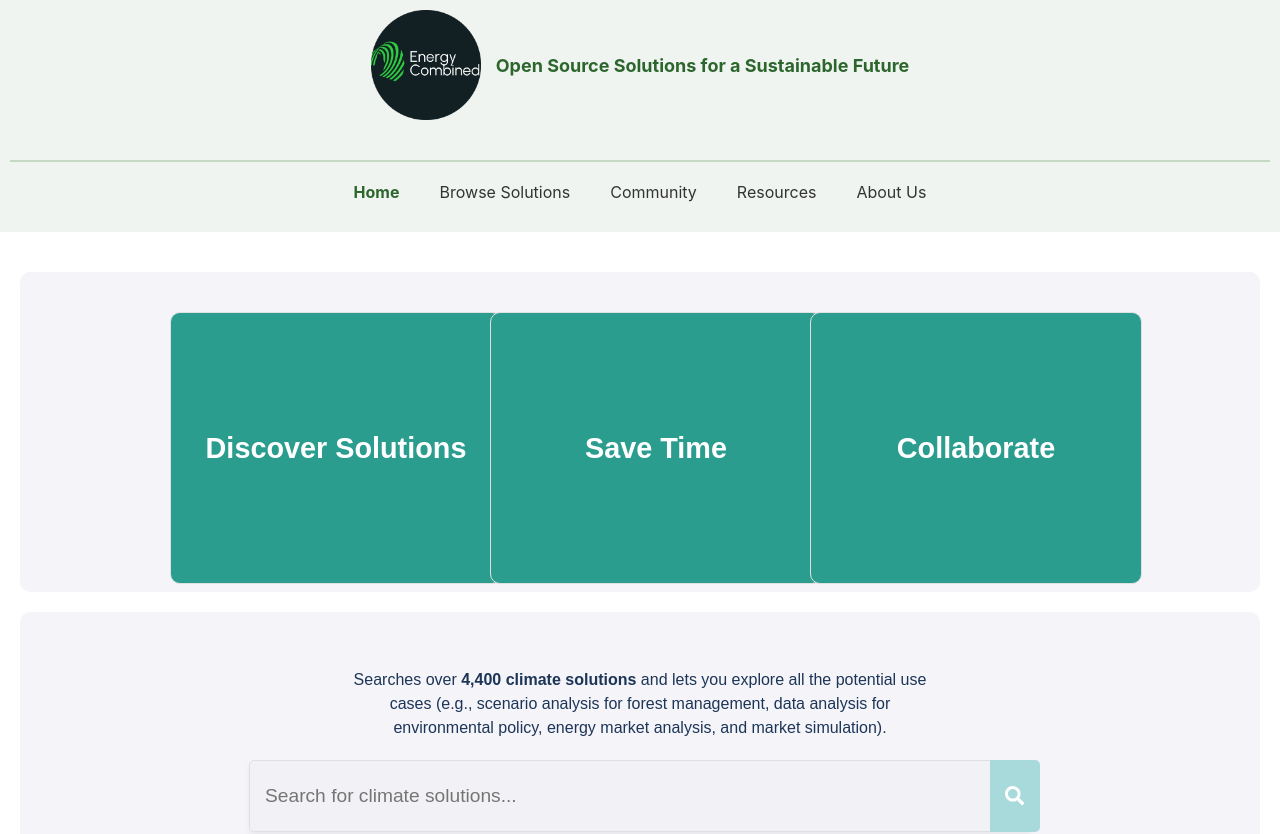
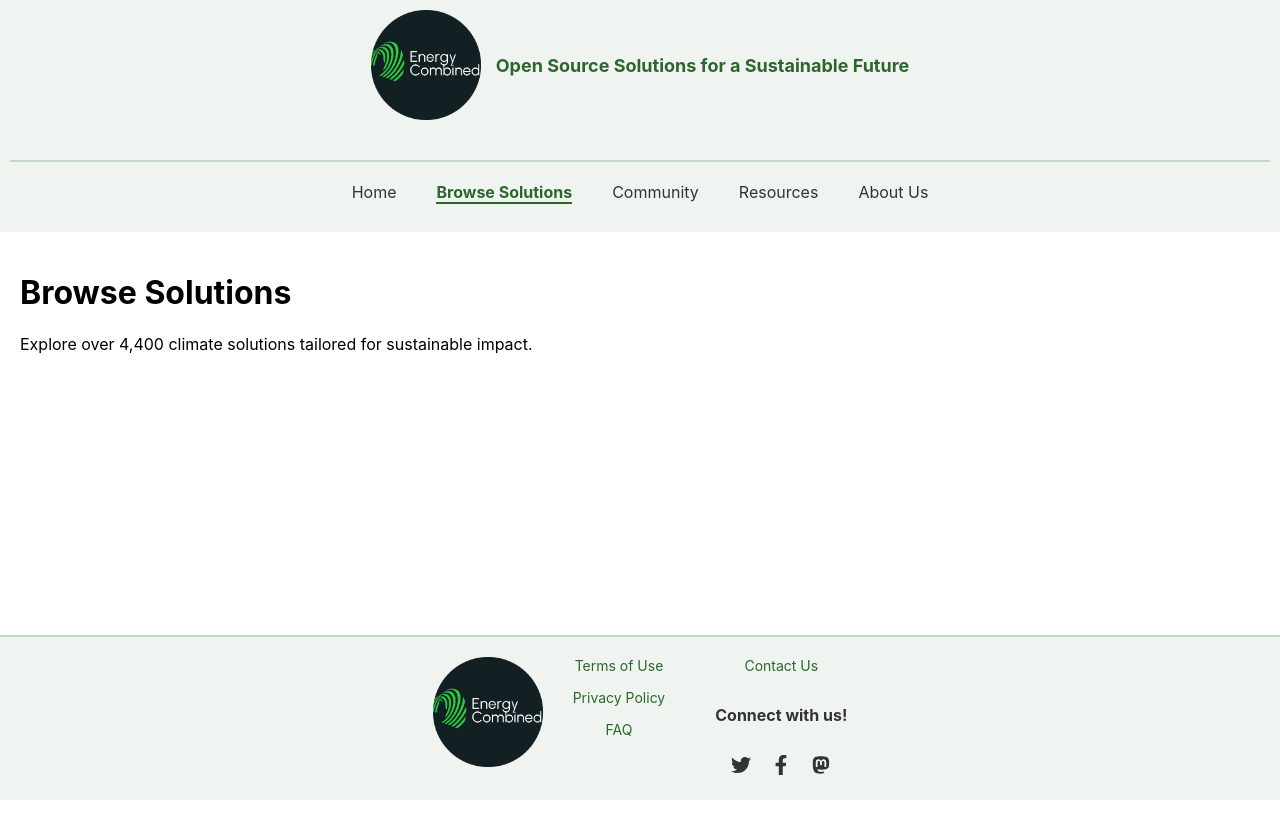
Before and after one commit to energycombined/OSSfinder, a React (Create React App) app in the folder front-end/: page /browse-solutions in a window 1280 px wide. Shown: the top 834 px of the page. After the commit the page ends 800 px from the top, so only its background shows below. Built offline with nearby package versions, Linux system fonts and the light colour scheme; no server answers.

Commit message:
Navigation working

```diff
--- a/front-end/package.json
+++ b/front-end/package.json
@@ -7,6 +7,7 @@
     "react": "^19.0.0",
     "react-dom": "^19.0.0",
     "react-icons": "^5.4.0",
+    "react-router-dom": "^7.0.2",
     "react-scripts": "5.0.1",
     "web-vitals": "^4.2.4"
   },
--- a/front-end/src/App.js
+++ b/front-end/src/App.js
@@ -1,4 +1,5 @@
 import React from 'react';
+import { BrowserRouter as Router, Routes, Route } from 'react-router-dom';
 import Header from './components/Header';
 import Footer from './components/Footer';
 import Boxes from './components/Boxes';
@@ -7,23 +8,43 @@ import LandscapeView from './components/LandscapeView';
 import SuccessStories from './components/SuccessStories';
 import SubmitSolution from './components/SubmitSolution';
 import ScrollToTopButton from './components/ScrollToTopButton';
+import BrowseSolutions from './components/BrowseSolutions'; // New page
+import Community from './components/Community'; // New page
+import Resources from './components/Resources'; // New page
+import AboutUs from './components/AboutUs'; // New page
 import './styles/App.css';
 
 function App() {
   return (
+    <Router>
       <div className="app-container">
         <Header />
         <main className="main-content">
-        {/* Other components or page content */}
+          <Routes>
+            {/* Home Page */}
+            <Route
+              path="/"
+              element={
+                <>
                   <Boxes />
                   <SearchSolutions />
                   <LandscapeView />
                   <SuccessStories />
                   <SubmitSolution />
                   <ScrollToTopButton />
+                </>
+              }
+            />
+            {/* Other Pages */}
+            <Route path="/browse-solutions" element={<BrowseSolutions />} />
+            <Route path="/community" element={<Community />} />
+            <Route path="/resources" element={<Resources />} />
+            <Route path="/about-us" element={<AboutUs />} />
+          </Routes>
         </main>
         <Footer />
       </div>
+    </Router>
   );
 }
 
--- /dev/null
+++ b/front-end/src/components/AboutUs.js
@@ -0,0 +1,12 @@
+import React from 'react';
+
+const AboutUs = () => {
+  return (
+    <main>
+      <h1>About Us</h1>
+      <p>Learn more about our mission and vision for a sustainable future.</p>
+    </main>
+  );
+};
+
+export default AboutUs;
--- a/front-end/src/components/Boxes.js
+++ b/front-end/src/components/Boxes.js
@@ -1,4 +1,5 @@
 import React from 'react';
+import { Link } from 'react-router-dom'; // Import Link for navigation
 import '../styles/boxes.css';
 
 const Boxes = () => {
@@ -6,17 +7,20 @@ const Boxes = () => {
     {
       title: 'Discover Solutions',
       description: 'Empower your choices with tailored tools designed to meet your goals.',
-      button: 'Learn More', // Placeholder button title
+      button: 'Learn More',
+      link: '/browse-solutions', // Navigate to Browse Solutions page
     },
     {
       title: 'Save Time',
       description: 'Simplified search through a vast repository of cutting-edge tools and insights.',
-      button: 'Explore Now', // Placeholder button title
+      button: 'Explore Now',
+      link: '/#search-section', // Navigate to Search section on Home page
     },
     {
       title: 'Collaborate',
       description: 'Connect with like-minded innovators and grow together in a thriving community.',
-      button: 'Join Us', // Placeholder button title
+      button: 'Join Us',
+      link: '/about-us', // Navigate to About Us page
     },
   ];
 
@@ -32,7 +36,17 @@ const Boxes = () => {
             {/* Back Side */}
             <div className="box-back">
               <p>{box.description}</p>
-              <button>{box.button}</button>
+              {box.link.startsWith('/#') ? (
+                // Use anchor link for in-page navigation
+                <a href={box.link} className="box-button">
+                  {box.button}
+                </a>
+              ) : (
+                // Use Link for navigation to other pages
+                <Link to={box.link} className="box-button">
+                  {box.button}
+                </Link>
+              )}
             </div>
           </div>
         </div>
--- /dev/null
+++ b/front-end/src/components/BrowseSolutions.js
@@ -0,0 +1,14 @@
+import React from 'react';
+
+const BrowseSolutions = () => {
+  return (
+    <>
+      <main>
+        <h1>Browse Solutions</h1>
+        <p>Explore over 4,400 climate solutions tailored for sustainable impact.</p>
+      </main>
+    </>
+  );
+};
+
+export default BrowseSolutions;
--- /dev/null
+++ b/front-end/src/components/Community.js
@@ -0,0 +1,14 @@
+import React from 'react';
+
+const Community = () => {
+  return (
+    <>
+      <main>
+        <h1>Community</h1>
+        <p>Join a thriving community of innovators and collaborators.</p>
+      </main>
+    </>
+  );
+};
+
+export default Community;
--- a/front-end/src/components/Header.js
+++ b/front-end/src/components/Header.js
@@ -1,4 +1,5 @@
 import React from 'react';
+import { NavLink } from 'react-router-dom';
 import '../styles/header.css';
 import logo from '../assets/energy-combined-logo.png';
 
@@ -11,11 +12,46 @@ const Header = () => {
       </div>
       <nav className="navbar">
         <ul className="nav-links">
-          <li className="nav-item active">Home</li>
-          <li className="nav-item">Browse Solutions</li>
-          <li className="nav-item">Community</li>
-          <li className="nav-item">Resources</li>
-          <li className="nav-item">About Us</li>
+          <li>
+            <NavLink
+              to="/"
+              className={({ isActive }) => (isActive ? 'nav-item active' : 'nav-item')}
+            >
+              Home
+            </NavLink>
+          </li>
+          <li>
+            <NavLink
+              to="/browse-solutions"
+              className={({ isActive }) => (isActive ? 'nav-item active' : 'nav-item')}
+            >
+              Browse Solutions
+            </NavLink>
+          </li>
+          <li>
+            <NavLink
+              to="/community"
+              className={({ isActive }) => (isActive ? 'nav-item active' : 'nav-item')}
+            >
+              Community
+            </NavLink>
+          </li>
+          <li>
+            <NavLink
+              to="/resources"
+              className={({ isActive }) => (isActive ? 'nav-item active' : 'nav-item')}
+            >
+              Resources
+            </NavLink>
+          </li>
+          <li>
+            <NavLink
+              to="/about-us"
+              className={({ isActive }) => (isActive ? 'nav-item active' : 'nav-item')}
+            >
+              About Us
+            </NavLink>
+          </li>
         </ul>
       </nav>
     </div>
--- /dev/null
+++ b/front-end/src/components/Resources.js
@@ -0,0 +1,14 @@
+import React from 'react';
+
+const Resources = () => {
+  return (
+    <>
+      <main>
+        <h1>Resources</h1>
+        <p>Access valuable resources to support your sustainable initiatives.</p>
+      </main>
+    </>
+  );
+};
+
+export default Resources;
--- a/front-end/src/components/SearchSolutions.js
+++ b/front-end/src/components/SearchSolutions.js
@@ -61,7 +61,7 @@ const SearchSolutions = () => {
   };
 
   return (
-    <section className="search-section">
+    <section id="search-section" className="search-section">
       <div className="search-text">
         <p>
           Searches over <strong>4,400 climate solutions</strong> and lets you explore all the potential use cases (e.g.,
--- /dev/null
+++ b/front-end/src/styles/BrowseSolutions.css
@@ -0,0 +1,22 @@
+.browse-solutions {
+    padding: 40px 20px;
+    background-color: #f4f4f9; /* Light gray background */
+    max-width: 1200px; /* Align with other components */
+    margin: 20px auto; /* Center and add spacing */
+    text-align: center;
+    border-radius: 10px; /* Optional rounded corners */
+  }
+
+  .browse-solutions h1 {
+    font-family: 'Poppins', sans-serif;
+    font-size: 2rem;
+    color: #1d3557; /* Charcoal */
+    margin-bottom: 20px;
+  }
+
+  .browse-solutions p {
+    font-family: 'Poppins', sans-serif;
+    font-size: 1.2rem;
+    color: #457b9d; /* Blue accent */
+    line-height: 1.6;
+  }
--- a/front-end/src/styles/boxes.css
+++ b/front-end/src/styles/boxes.css
@@ -91,23 +91,26 @@
     color: #457b9d;
   }
 
-  /* Button on the back side */
-  .box-back button {
+/* Button styling for the back side */
+.box-back .box-button {
+    display: inline-block; /* Ensures consistent size */
     margin-top: 15px; /* Space between text and button */
     padding: 10px 20px;
     font-size: 1rem;
     font-family: 'Poppins', sans-serif;
-    color: #ffffff;
-    background-color: #457b9d; /* Dark Green */
-    border: none;
-    border-radius: 5px;
+    color: #ffffff; /* White text */
+    background-color: #457b9d; /* Dark Green background */
+    text-decoration: none; /* Remove underline for links */
+    text-align: center;
+    border: none; /* Remove border */
+    border-radius: 5px; /* Rounded corners */
     cursor: pointer;
     transition: background-color 0.3s ease, box-shadow 0.3s ease;
   }
 
-  .box-back button:hover {
-    background-color: #2a9d8f; /* Olive Green */
-    box-shadow: 0px 4px 6px rgba(0, 0, 0, 0.1); /* Subtle shadow */
+  .box-back .box-button:hover {
+    background-color: #2a9d8f; /* Olive Green on hover */
+    box-shadow: 0px 4px 6px rgba(0, 0, 0, 0.1); /* Subtle shadow effect */
   }
 
   /* Responsive adjustments */
--- a/front-end/src/styles/header.css
+++ b/front-end/src/styles/header.css
@@ -43,11 +43,18 @@
   font-size: 16px;
   color: #333;
   cursor: pointer;
+  text-decoration: none; /* Removes underline */
+  transition: color 0.3s ease, border-bottom 0.3s ease; /* Smooth transitions */
 }
 
 .nav-item.active {
   font-weight: bold;
-  color: #2c662d;
+  color: #2c662d; /* Olive Green */
+  border-bottom: 2px solid #2c662d; /* Underline active link */
+}
+
+.nav-item:hover {
+  color: #457b9d; /* Darker green on hover */
 }
 
 /* Responsive Adjustments */
```
Also changed, not shown: 1 other file (tests, documents, lock files or other folders). Lines whose indentation alone changed are shown as unchanged.
